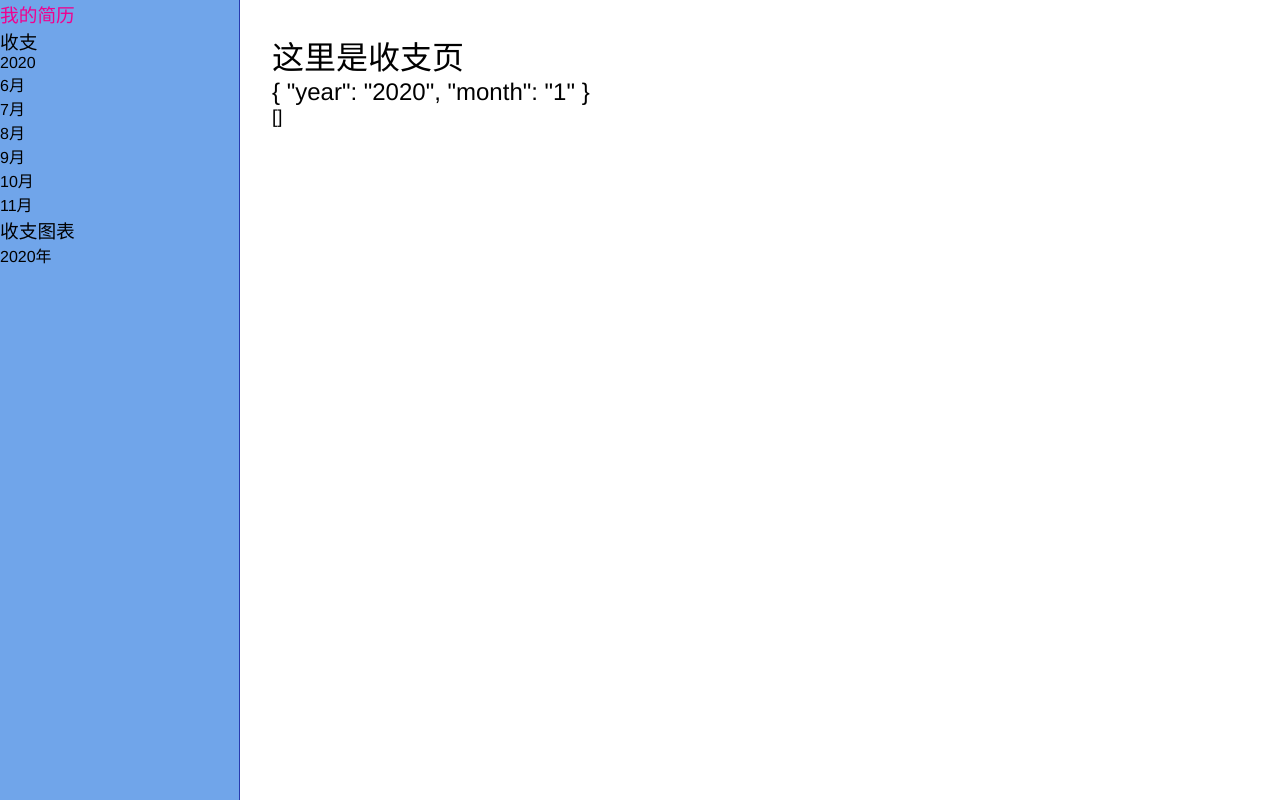
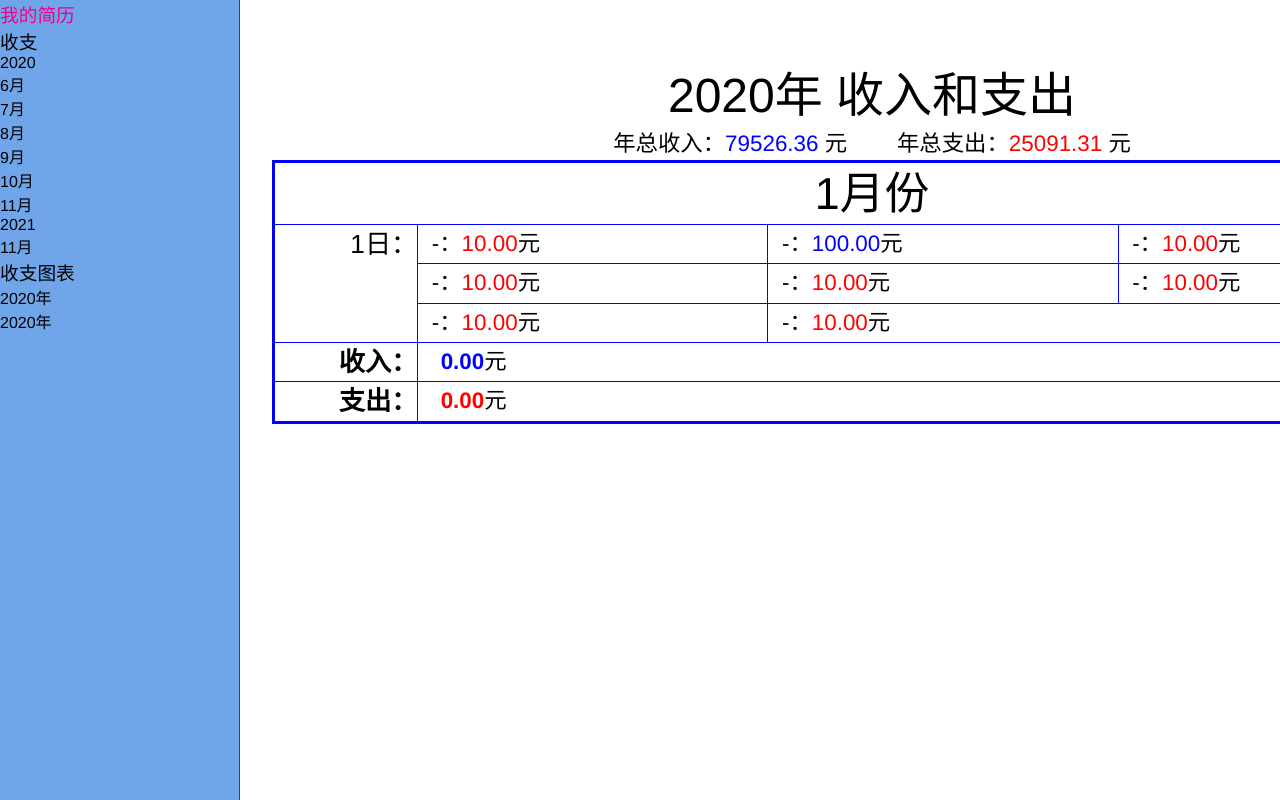
Before and after one commit to yshitouli/yshitouli.github.io, a Vue app: page /#/inAndOut/2020/1 in a window 1280 px wide. Built offline with nearby package versions, Linux system fonts and the light colour scheme.

Commit message:
更新了数据和路由

```diff
--- a/src/util/compute.js
+++ b/src/util/compute.js
@@ -14,6 +14,7 @@ function getList(list, flag, year, month, type) {
 	let arr = [];
 	if(arguments.length === 1) {
 		// list，返回所有的数据，不含空
+		console.log("接收到总集合")
 		flag = "";
 		year = 0;
 		month = 0;
@@ -63,6 +64,7 @@ function getList(list, flag, year, month, type) {
 		if(typeof(flag)==="string") {
 			if(typeof(year)==="number") {
 				// list、flag和year，返回某年所有的 支出或收入
+				console.log("接收到年支出或收入");
 				month = 0;
 				type = "";
 				list.forEach(item => {
@@ -194,9 +196,41 @@ function getMonth(list) {
 }
 
 
+/**
+ * 获取某年某月多少天
+ * @param {*} year 年
+ * @param {*} month 月
+ * @return { Array } 日期数组
+ */
+function getDays(year, month) {
+	let arr = [];
+	if([1,3,5,7,8,10,12].indexOf(month) != -1) {
+		for(let i=1; i<=31; i++) {
+			arr.push(i);
+		}
+	} else if([4,6,9,11].indexOf(month) != -1) {
+		for(let i=1; i<=30; i++) {
+			arr.push(i);
+		}
+	} else if(month === 2) {
+		if((year%4==0&&year%100!=0)||year%400==0) {
+			for(let i=1; i<=29; i++) {
+				arr.push(i);
+			}
+		} else {
+			for(let i=1; i<=28; i++) {
+				arr.push(i);
+			}
+		}
+	}
+	return arr;
+}
+
+
 module.exports = {
 	getList,
 	computeSum,
 	getYear,
-	getMonth
+	getMonth,
+	getDays
 }
--- a/src/views/InAndOut.vue
+++ b/src/views/InAndOut.vue
@@ -1,16 +1,64 @@
 <template>
-	<div class="about">
-		<h1>这里是收支页</h1>
+	<div class="alls">
+		<h1>{{this.$route.params.year}}年 收入和支出</h1>
+		<!-- <h1> <span v-text="year"></span> 年 收入和支出</h1> -->
+
+		<div class="yearSum">
+			<span>年总收入：</span><b>{{getYearIncomeSum}}</b> 元 &nbsp;&nbsp;&nbsp;&nbsp;&nbsp;&nbsp;
+			<span>年总支出：</span><strong>{{getYearExpendSum}}</strong> 元
+		</div>
+
+		<div class="box one">
+			<h2>{{this.$route.params.month}}月份</h2>
+			<!-- <h2> <span v-text="month"></span> 月份</h2> -->
+			<ul>
+				<!-- <li v-for="(item,index) in day" :key="index">
+					<h3>{{item}}日：</h3>
+					<div>
+						<p>-：<strong>10.00</strong>元</p>
+						<p>-：<b>100.00</b>元</p>
+						<p>-：<strong>10.00</strong>元</p>
+						<p>-：<strong>10.00</strong>元</p>
+						<p>-：<strong>10.00</strong>元</p>
+						<p>-：<strong>10.00</strong>元</p>
+						<p>-：<strong>10.00</strong>元</p>
+						<p>-：<strong>10.00</strong>元</p>
+					</div>
+				</li> -->
+				<li>
+					<h3>1日：</h3>
+					<div>
+						<p>-：<strong>10.00</strong>元</p>
+						<p>-：<b>100.00</b>元</p>
+						<p>-：<strong>10.00</strong>元</p>
+						<p>-：<strong>10.00</strong>元</p>
+						<p>-：<strong>10.00</strong>元</p>
+						<p>-：<strong>10.00</strong>元</p>
+						<p class="lastLine">-：<strong>10.00</strong>元</p>
+						<p class="lastLine">-：<strong>10.00</strong>元</p>
+					</div>
+				</li>
+			</ul>
+			<div class="monthSum">
+				<div>
+					<h3>收入：</h3>
+					<p><b>{{getIncomeSum}}</b>元</p>
+				</div>
+				<div>
+					<h3>支出：</h3>
+					<p><strong>{{getExpendSum}}</strong>元</p>
+				</div>
+			</div>
+		</div>
+		<!-- <h1>这里是收支页</h1>
 		<h2>{{this.$route.params}}</h2>
-		<h3>{{getDataList}}</h3>
-
-		<!-- <InOutList :yearMonth="yearMonth"></InOutList> -->
+		<h2>支出总和：{{getExpendSum}}</h2>
+		<h2>收入总和：{{getIncomeSum}}</h2> -->
 	</div>
 </template>
 
 
 <script>
-// import InOutList from '../components/InOutList.vue';
 import { list } from '../data';
 import { util } from '../util';
 
@@ -19,8 +67,7 @@ export default {
 	data() {
 		return {
 			year: null,
-			month: null,
-			dataList: []
+			month: null
 		}
 	},
 	components: {
@@ -28,14 +75,35 @@ export default {
 	},
 	computed: {
 		getDataList() {
-			console.log(this.year+"年"+this.month+"月：",util.getList(list,this.year,this.month))
 			return util.getList(list,this.year,this.month);
+		},
+		getExpendSum() {
+			return util.computeSum(util.getList(this.getDataList,"expend"));
+		},
+		getIncomeSum() {
+			return util.computeSum(util.getList(this.getDataList,"income"));
+		},
+		day() {
+			return util.getDays(this.year, this.month);
+		},
+		getYearExpendSum() {
+			return util.computeSum(util.getList(list,"expend",this.year));
+		},
+		getYearIncomeSum() {
+			return util.computeSum(util.getList(list,"income",this.year));
 		}
 	},
 	methods: {
 		getParams() {
 			this.year = Number(this.$route.params.year);
 			this.month = Number(this.$route.params.month);
+			console.log("总",list);
+			console.log("this.year:",this.year);
+			console.log("年：",util.getList(list,"expend",this.year));
+		},
+		yangshi() {
+			console.log("已执行")
+			// this.$refs.pp.style.cssText = 'border-bottom:0.1rem solid #0000FF;';
 		}
 	},
 	watch: {},
@@ -44,6 +112,112 @@ export default {
 	},
 	updated() {
 		this.getParams();
+	},
+	mounted() {
+		this.yangshi();
 	}
 }
 </script>
+
+<style scoped>
+.alls{
+	width: 75rem;
+	margin: 2rem auto;
+}
+.alls h1{
+	font-size: 3rem;
+	line-height: 4rem;
+	text-align: center;
+}
+.alls .yearSum{
+	text-align: center;
+	font-size: 1.4rem;
+	line-height: 2rem;
+}
+.alls .yearSum b{
+	color: #0000FF;
+}
+.alls .yearSum strong{
+	color: #FF0000;
+}
+
+.alls .box{
+	width: 100%;
+	height: 100%;
+	font-size: 1.4rem;
+	line-height: 2.4rem;
+	border: 0.2rem solid #0000FF;
+}
+.alls .box h2{
+	font-size: 2.8rem;
+	text-align: center;
+	line-height: 3.8rem;
+}
+.alls .box ul li{
+	border-top: 0.1rem solid #0000FF;
+	display: flex;
+	flex-direction: row;
+	flex-wrap: nowrap;
+	justify-content: space-between;
+}
+.alls .box ul li h3{
+	width: 12%;
+	border-right: 0.1rem solid #0000FF;
+	text-align: right;
+}
+.alls .box ul li div{
+	width: 88%;
+	display: flex;
+	flex-wrap: wrap;
+	justify-content: flex-start;
+}
+.alls .box ul li div p{
+	width: 33.33%;
+	border-right: 0.1rem solid #0000FF;
+	text-indent: 0.6em;
+	border-bottom: 0.1rem solid #0000FF;
+}
+.alls .box ul li div p.lastLine{
+	border-bottom: none;
+}
+.alls .box ul li div p:nth-child(3n){ /* 每行最后一项不要 */
+	border-right: 0;
+}
+.alls .box ul li div p:last-child{ /* 最后一项不要 */
+	border-right: 0;
+}
+.alls .box ul li div p b{
+	font-weight: normal;
+	color: #0000FF;
+}
+.alls .box ul li div p strong{
+	font-weight: normal;
+	color: #FF0000;
+}
+
+.alls .box .monthSum div{
+	border-top: 0.1rem solid #0000FF;
+	display: flex;
+	flex-direction: row;
+	flex-wrap: nowrap;
+	justify-content: space-between;
+}
+.alls .box .monthSum div h3{
+	width: 12%;
+	border-right: 0.1rem solid #0000FF;
+	text-align: right;
+	font-weight: bold;
+}
+.alls .box .monthSum div p{
+	width: 88%;
+	text-indent: 1em;
+}
+.alls .box .monthSum div p b{
+	font-weight: bold;
+	color: #0000FF;
+}
+.alls .box .monthSum div p strong{
+	font-weight: bold;
+	color: #FF0000;
+}
+</style>
```
Also changed, not shown: src/components/InOutList.vue (deleted, +0 -18 lines), src/data/inOut.json.
